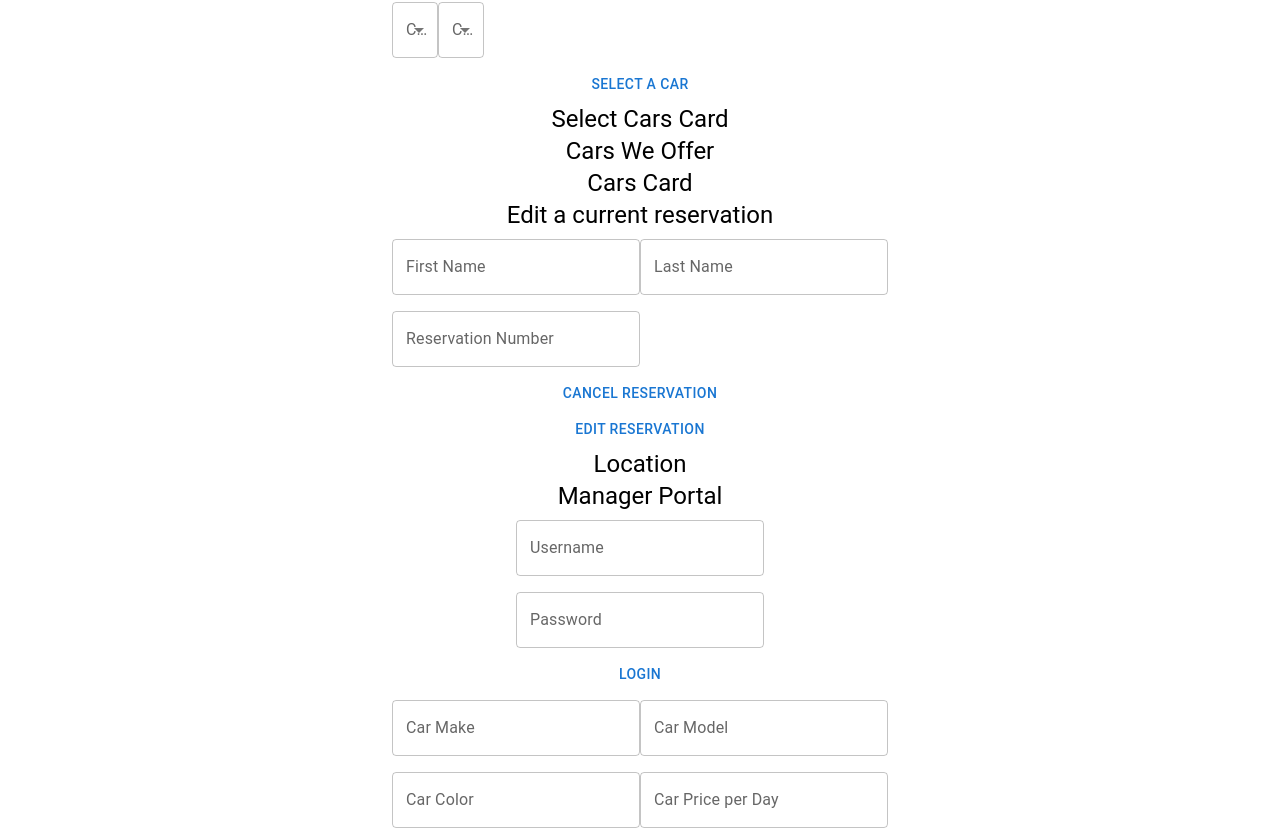
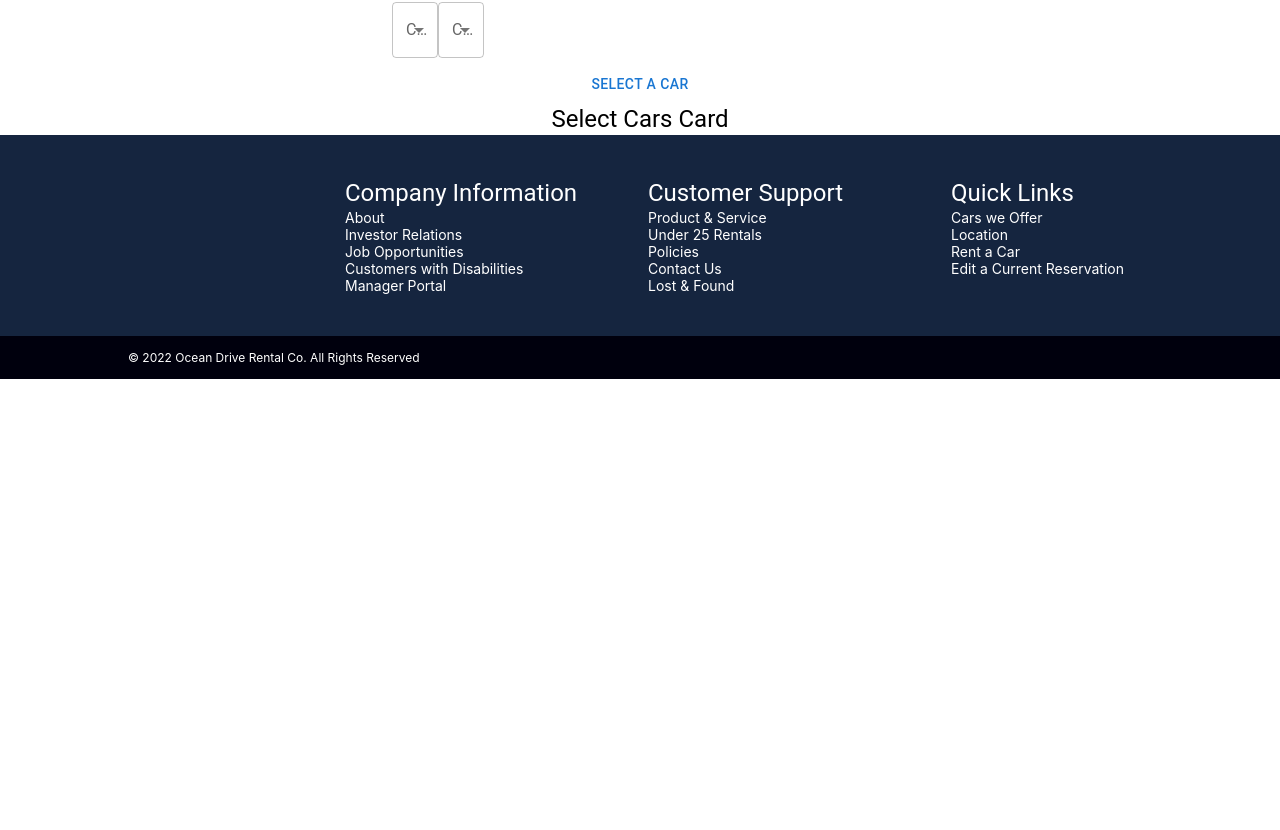
Before and after one commit to jbender8/car-rental, a React (Create React App) app: page / in a window 1280 px wide. Shown: the part 705-1535 px from the top of the page. After the commit the page ends 1084 px from the top, so only its background shows below. Built offline with nearby package versions, Linux system fonts and the light colour scheme.

Commit message:
routs work

```diff
--- a/package.json
+++ b/package.json
@@ -13,6 +13,7 @@
     "date-fns": "^2.28.0",
     "react": "^18.1.0",
     "react-dom": "^18.1.0",
+    "react-router-dom": "^5.3.0",
     "react-scripts": "5.0.1",
     "web-vitals": "^2.1.4"
   },
--- a/src/App.js
+++ b/src/App.js
@@ -7,17 +7,23 @@ import Cars from './components/PageConatiner/Cars/Cars';
 import Location from './components/PageConatiner/location/Location';
 import EditRes from './components/PageConatiner/EditRes/EditRes';
 import Manager from './components/PageConatiner/ManagerPortal/Manager';
+import { BrowserRouter as Router, Routes,
+  Route,} from "react-router-dom";
 
 function App() {
   return (
     <div className="App">
       <Navbar />
       <HeaderSection/>
-      <HomeWindow/>
-      <Cars />
-      <EditRes />
-      <Location />
-      <Manager />
+      <Router>
+      <Routes>
+        <Route exact path="/" element={<HomeWindow/>} />
+        <Route path="/Edit"  element={<EditRes/>} />
+        <Route path="/Cars"  element={<Cars/>} />
+        <Route path="/Location" element={<Location/>} />
+        <Route path="/Manager" element={<Manager/>} />
+      </Routes>
+      </Router>
       <FooterSection />
     </div>
   );
```
Also changed, not shown: 1 other file (tests, documents, lock files or other folders).
